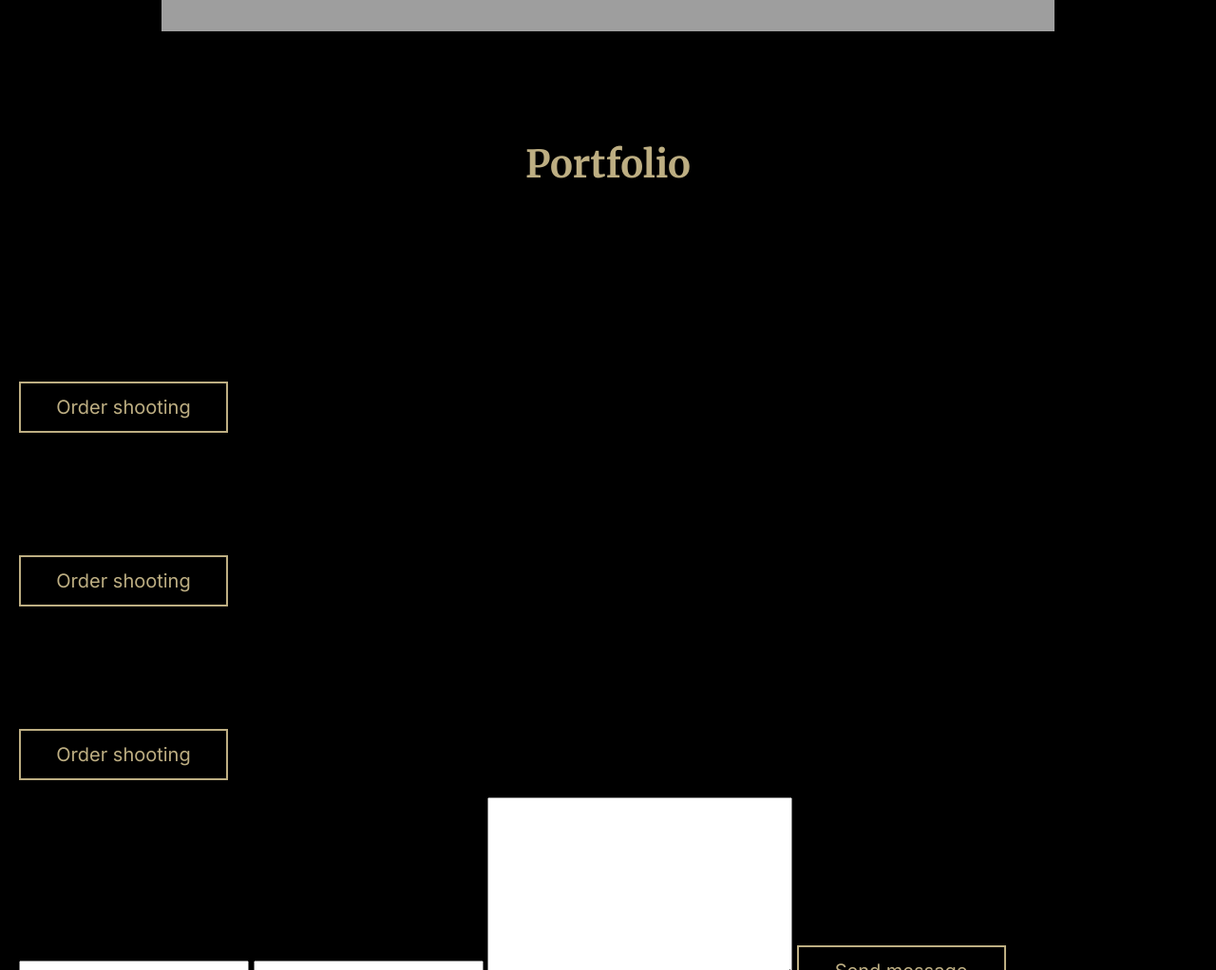
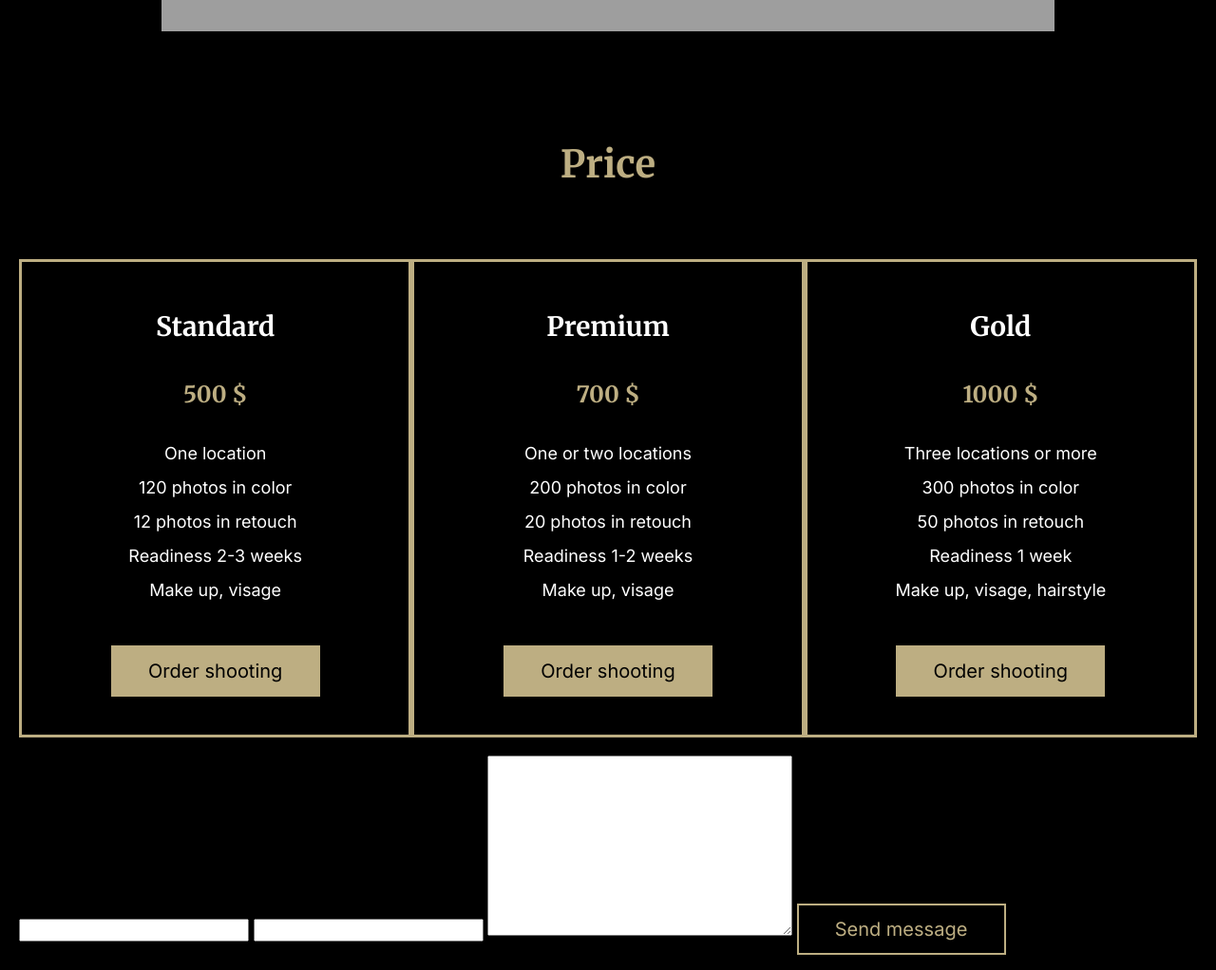
Before and after one commit to katuncha/rsschool-cv, a plain HTML site: page portfolio/index.html in a window 1280 px wide. Shown: the part 3840-4862 px from the top of the page at 95% size. Drawn offline with Linux system fonts and the light colour scheme; grey boxes are pictures that could not be loaded.

Commit message:
feat: styles in price block

```diff
--- a/portfolio/index.html
+++ b/portfolio/index.html
@@ -137,7 +137,7 @@
             <section class="price">
                 <div class="price__head">
                     <div class="title">
-                        <h2 class="title__header">Portfolio</h2>
+                        <h2 class="title__header">Price</h2>
                     </div>
                 </div>
                 <div class="price__list">
@@ -155,43 +155,43 @@
                             Readiness 2-3 weeks </br>
                             Make up, visage </br>
                         </p>
-                        <button class="price__button button">
+                        <button class="button button--color">
                             Order shooting
                         </button>
                     </div>
                     <div class="price__item">
                         <p class="price__title">
-                            Standard
+                            Premium
                         </p>
                         <p class="price__price">
-                            500 $
+                            700 $
                         </p>
                         <p class="price__text">
-                            One location </br>
-                            120 photos in color </br>
-                            12 photos in retouch </br>
-                            Readiness 2-3 weeks </br>
+                            One or two locations </br>
+                            200 photos in color </br>
+                            20 photos in retouch </br>
+                            Readiness 1-2 weeks </br>
                             Make up, visage </br>
                         </p>
-                        <button class="price__button button">
+                        <button class="button button--color">
                             Order shooting
                         </button>
                     </div>
                     <div class="price__item">
                         <p class="price__title">
-                            Standard
+                            Gold
                         </p>
                         <p class="price__price">
-                            500 $
+                            1000 $
                         </p>
                         <p class="price__text">
-                            One location </br>
-                            120 photos in color </br>
-                            12 photos in retouch </br>
-                            Readiness 2-3 weeks </br>
-                            Make up, visage </br>
+                            Three locations or more </br>
+                            300 photos in color </br>
+                            50 photos in retouch </br>
+                            Readiness 1 week </br>
+                            Make up, visage, hairstyle </br>
                         </p>
-                        <button class="price__button button">
+                        <button class="button button--color">
                             Order shooting
                         </button>
                     </div>
--- a/portfolio/style.css
+++ b/portfolio/style.css
@@ -1,3 +1,6 @@
+* {
+    box-sizing: border-box;
+}
 body {
     background-color: #000000;
     font-family: 'Inter', sans-serif;
@@ -223,3 +226,40 @@ a {
     right: 0;
     text-align: center;
 }
+
+.price__list {
+    display: flex;
+    flex-direction: row;
+    justify-content: space-between;
+}
+
+.price__item {
+    width: 450px;
+    border: solid 3px #BDAE82;
+    text-align: center;
+    padding: 40px 0;
+}
+
+.price__title {
+    font-family: 'Merriweather', serif;
+    font-size: 28px;
+    line-height: 56px;
+    color: #ffffff;
+    margin-bottom: 20px;
+}
+
+.price__price {
+    font-family: 'Merriweather', serif;
+    font-size: 24px;
+    line-height: 48px;
+    color: #BDAE82;
+    margin-bottom: 20px;
+
+}
+
+.price__text {
+    font-size: 18px;
+    line-height: 36px;
+    color: #ffffff;
+    margin-bottom: 40px;
+}
```
